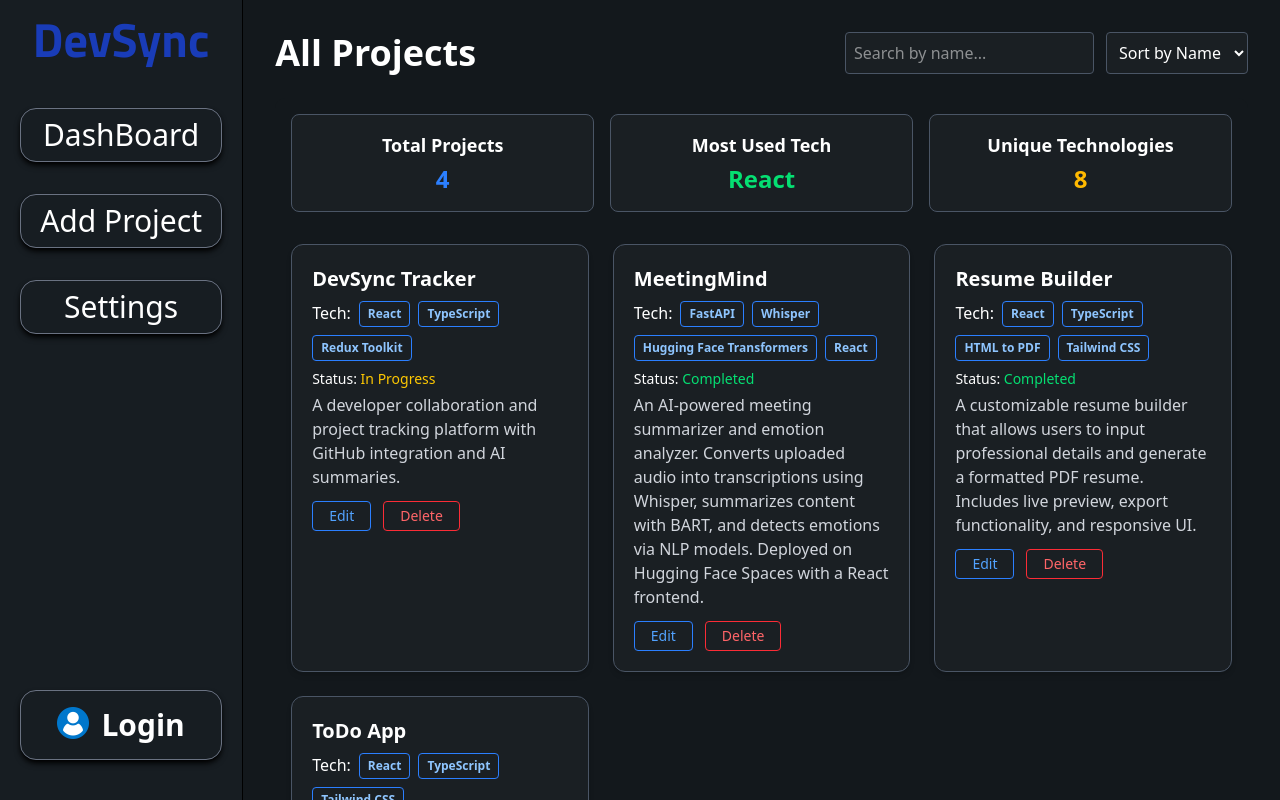
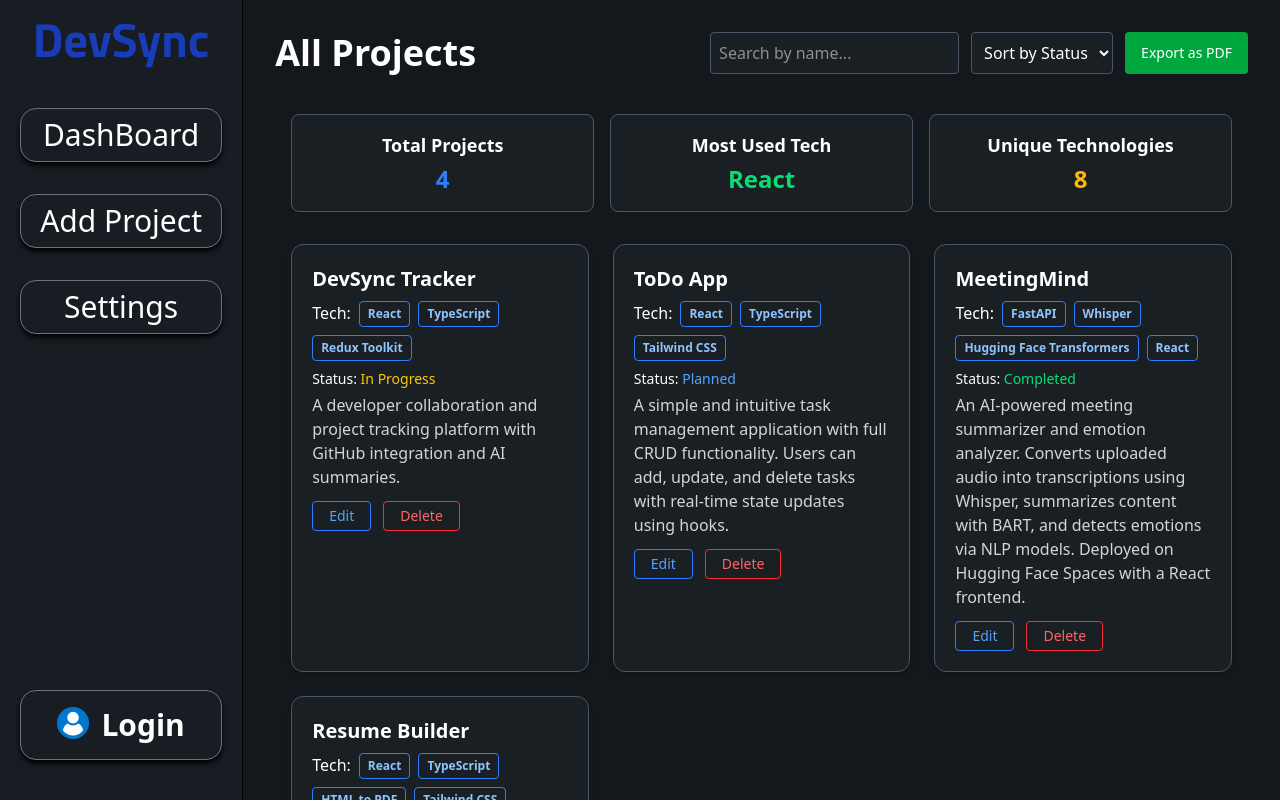
Before and after one commit to 102rupeshsharma/DevSync, a React (Vite) app in the folder frontend/: page / in a window 1280 px wide. Shown: the top 800 px of the page. Built offline with nearby package versions, Linux system fonts and the light colour scheme.

Commit message:
Implemented export project as pdf functionality

```diff
--- a/frontend/package.json
+++ b/frontend/package.json
@@ -18,6 +18,7 @@
     "@tailwindcss/vite": "^4.1.11",
     "html2canvas": "^1.4.1",
     "jspdf": "^3.0.1",
+    "jspdf-autotable": "^5.0.2",
     "react": "^19.1.0",
     "react-dom": "^19.1.0",
     "react-redux": "^9.2.0",
--- a/frontend/src/components/Dashboard.tsx
+++ b/frontend/src/components/Dashboard.tsx
@@ -5,6 +5,7 @@ import type { AppDispatch, RootState } from "../store/store";
 import type { Project } from "../Interfaces/project";
 import { deleteProject } from "../store/projectSlice";
 import { AddProject } from "./AddPoject";
+import { exportProjectsToPDF } from "../utils/exportToPDF";
 
 export const DashBoard = () => {
   const projects = useSelector((state: RootState) => state.project.projects);
@@ -13,7 +14,7 @@ export const DashBoard = () => {
   const [editingProject, setEditingProject] = useState<Project | null>(null);
   const [isModalOpen, setIsModalOpen] = useState(false);
   const [searchTerm, setSearchTerm] = useState("");
-  const [sortOption, setSortOption] = useState("name");
+  const [sortOption, setSortOption] = useState("status");
 
   const totalProjects = projects.length;
   const allTechs = projects.flatMap(p =>
@@ -41,14 +42,25 @@ export const DashBoard = () => {
   const filteredProjects = projects
     .filter(p => p.name.toLowerCase().includes(searchTerm.toLowerCase()))
     .sort((a, b) => {
-      if (sortOption === "name") return a.name.localeCompare(b.name);
-      if (sortOption === "tech") return a.tech.localeCompare(b.tech);
       if (sortOption === "status") {
         const order = ["In Progress", "Planned", "Completed"];
         const statusA = a.status ?? "";
         const statusB = b.status ?? "";
-        return order.indexOf(statusA) - order.indexOf(statusB);
+
+        const indexA = order.indexOf(statusA);
+        const indexB = order.indexOf(statusB);
+
+        return (indexA === -1 ? 999 : indexA) - (indexB === -1 ? 999 : indexB);
       }
+
+      if (sortOption === "name") {
+        return a.name.localeCompare(b.name);
+      }
+
+      if (sortOption === "tech") {
+        return a.tech.localeCompare(b.tech);
+      }
+
       return 0;
     });
 
@@ -70,10 +82,17 @@ export const DashBoard = () => {
             onChange={(e) => setSortOption(e.target.value)}
             className="p-2 bg-[#1A1F23] border border-gray-600 rounded text-white"
           >
+            <option value="status">Sort by Status</option>
             <option value="name">Sort by Name</option>
             <option value="tech">Sort by Tech</option>
-            <option value="status">Sort by Status</option>
           </select>
+
+          <button
+            onClick={() => exportProjectsToPDF(filteredProjects)}
+            className="px-4 py-2 bg-green-600 text-white rounded hover:bg-green-700 transition text-sm"
+          >
+            Export as PDF
+          </button>
         </div>
       </div>
 
--- /dev/null
+++ b/frontend/src/utils/exportToPDF.ts
@@ -0,0 +1,32 @@
+import jsPDF from "jspdf";
+import autoTable from "jspdf-autotable";
+import type { Project } from "../Interfaces/project";
+
+export const exportProjectsToPDF = (projects: Project[]) => {
+  const doc = new jsPDF();
+
+  doc.setFontSize(18);
+  doc.text("DevSync Project Report", 14, 22);
+  doc.setFontSize(12);
+  doc.setTextColor(100);
+
+  autoTable(doc, {
+    startY: 30,
+    head: [["Name", "Tech Stack", "Status", "Description"]],
+    body: projects.map((proj) => [
+      proj.name,
+      proj.tech,
+      proj.status ?? "N/A",
+      proj.description,
+    ]),
+    styles: { fontSize: 10, cellWidth: "wrap" },
+    columnStyles: {
+      0: { cellWidth: 35 },
+      1: { cellWidth: 35 },
+      2: { cellWidth: 30 },
+      3: { cellWidth: 80 },
+    },
+  });
+
+  doc.save("DevSync_Project_Report.pdf");
+};
```
Also changed, not shown: 1 other file (tests, documents, lock files or other folders).
